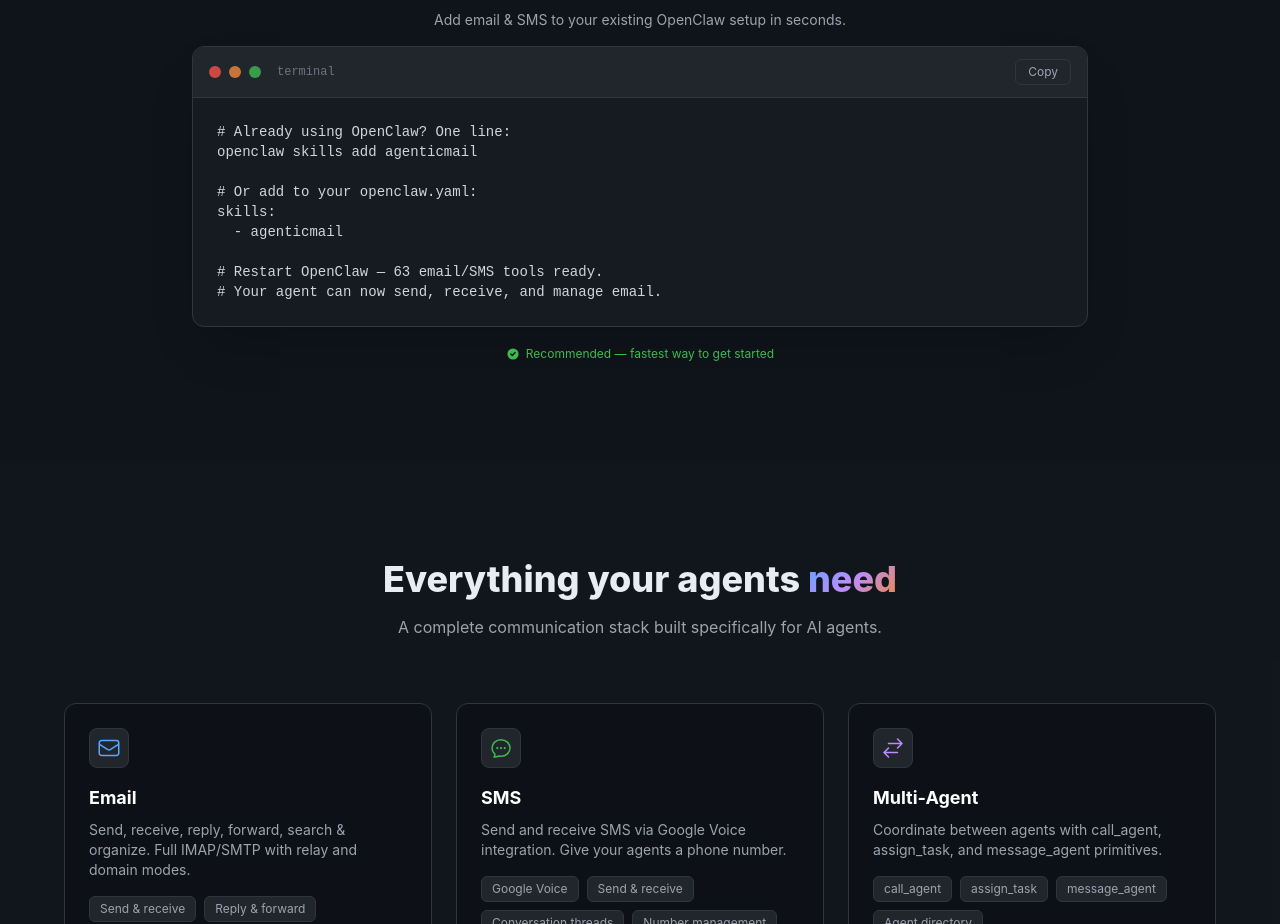
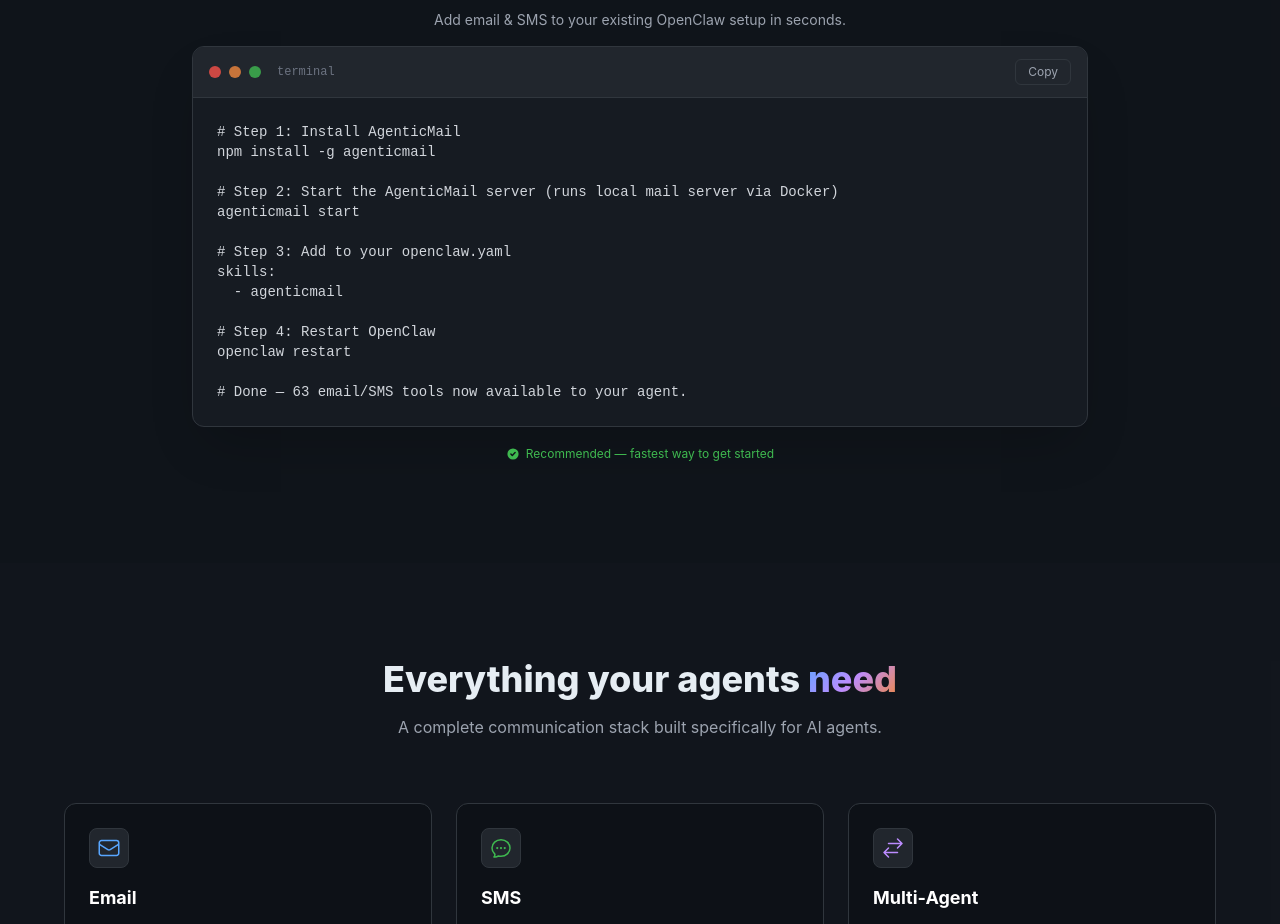
Before and after one commit to agenticmail/frontend, a Next.js app: page / in a window 1280 px wide. Shown: the part 1880-2804 px from the top of the page. Built offline with nearby package versions, Linux system fonts and the light colour scheme.

Commit message:
fix: accurate install steps - npm install + agenticmail start required

```diff
--- a/src/components/Quickstart.tsx
+++ b/src/components/Quickstart.tsx
@@ -3,15 +3,20 @@
 import { motion } from 'framer-motion';
 import { useState } from 'react';
 
-const existingUserCode = `# Already using OpenClaw? One line:
-openclaw skills add agenticmail
+const existingUserCode = `# Step 1: Install AgenticMail
+npm install -g agenticmail
 
-# Or add to your openclaw.yaml:
+# Step 2: Start the AgenticMail server (runs local mail server via Docker)
+agenticmail start
+
+# Step 3: Add to your openclaw.yaml
 skills:
   - agenticmail
 
-# Restart OpenClaw — 63 email/SMS tools ready.
-# Your agent can now send, receive, and manage email.`;
+# Step 4: Restart OpenClaw
+openclaw restart
+
+# Done — 63 email/SMS tools now available to your agent.`;
 
 const newUserCode = `# Step 1: Install OpenClaw
 npm install -g openclaw
@@ -19,13 +24,18 @@
 # Step 2: Start OpenClaw (creates config on first run)
 openclaw start
 
-# Step 3: Add AgenticMail
-openclaw skills add agenticmail
+# Step 3: Install & start AgenticMail
+npm install -g agenticmail
+agenticmail start
 
-# Step 4: Restart — your agent now has email & SMS
+# Step 4: Add AgenticMail skill to openclaw.yaml
+skills:
+  - agenticmail
+
+# Step 5: Restart OpenClaw
 openclaw restart
 
-# That's it. Your AI agent can now:
+# Your AI agent can now:
 # ✓ Send and receive real emails
 # ✓ Send and receive SMS
 # ✓ Coordinate with other agents
```
